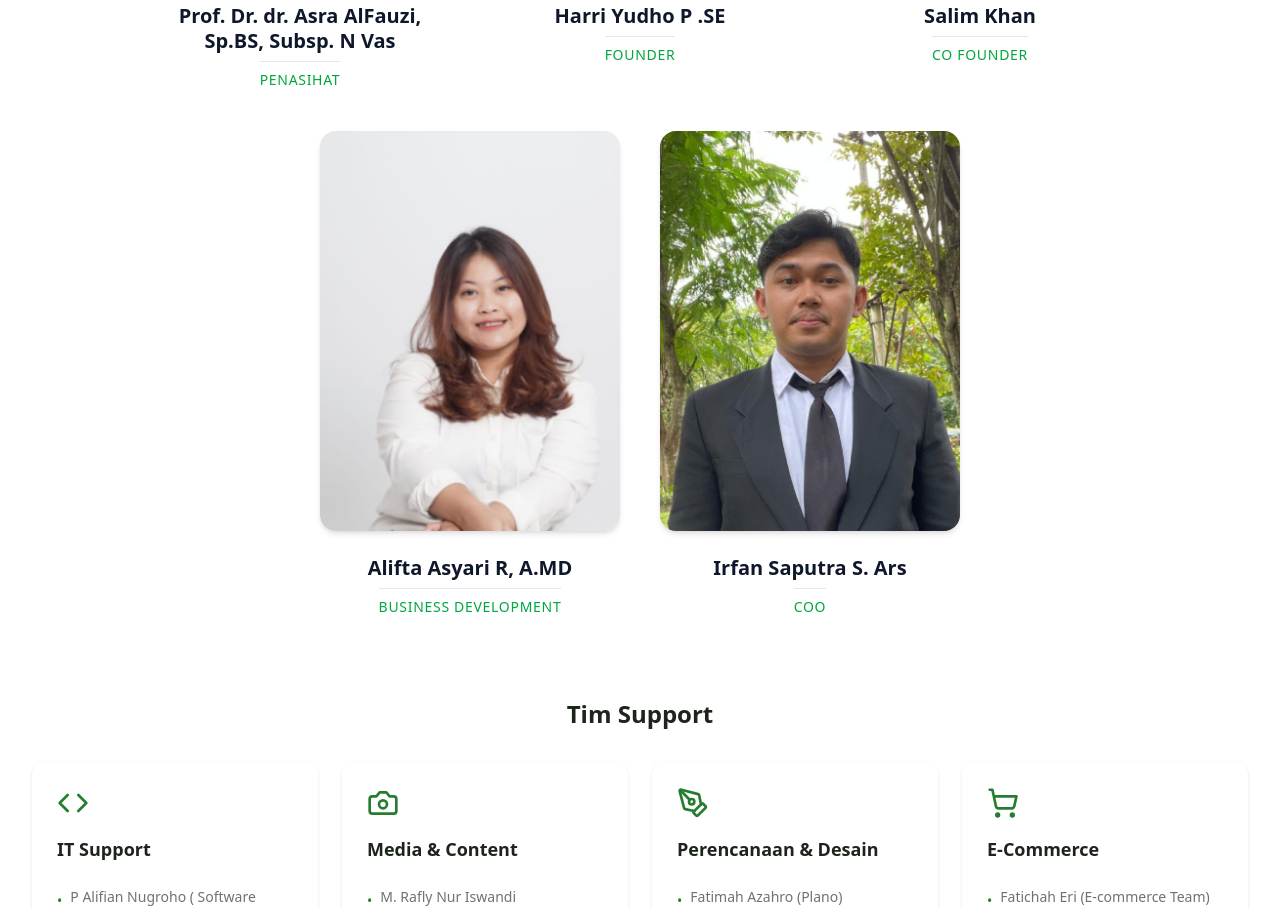
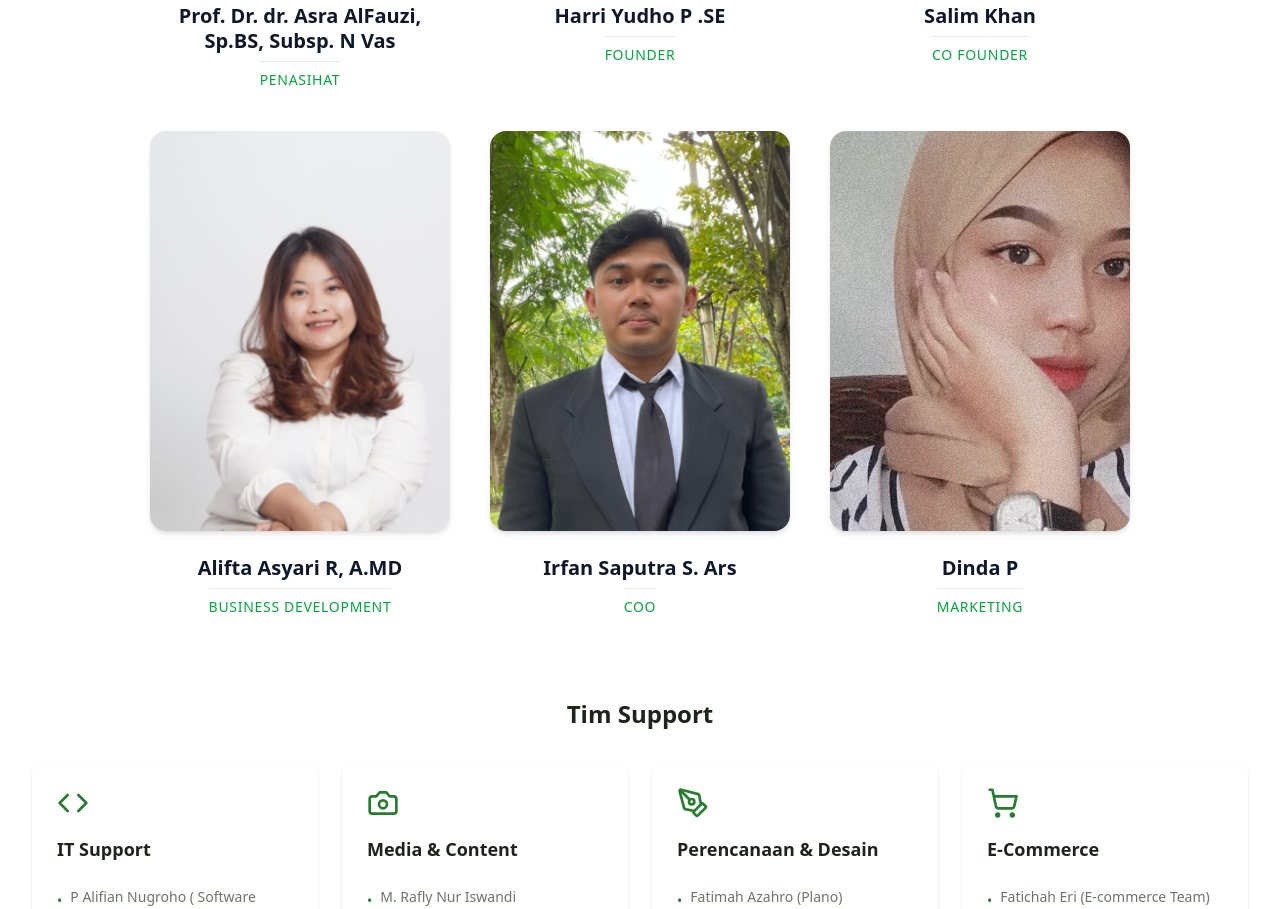
Before and after one commit to batalngantuk/compro-natadesa, a Next.js app: page /tentang-kami in a window 1280 px wide. Shown: the part 5820-6729 px from the top of the page. Built offline with nearby package versions, Linux system fonts and the light colour scheme.

Commit message:
feat: tambah Dinda P (Marketing) ke tim kepemimpinan

```diff
--- a/app/tentang-kami/page.tsx
+++ b/app/tentang-kami/page.tsx
@@ -175,6 +175,11 @@ export default function TentangKamiPage() {
       name: "Irfan Saputra S. Ars",
       position: "COO",
       image: "/IRFAN.png"
+    },
+    {
+      name: "Dinda P",
+      position: "Marketing",
+      image: "/dinda-p.jpg"
     },
   ]
 
```
Also changed, not shown: public/dinda-p.jpg (added).
